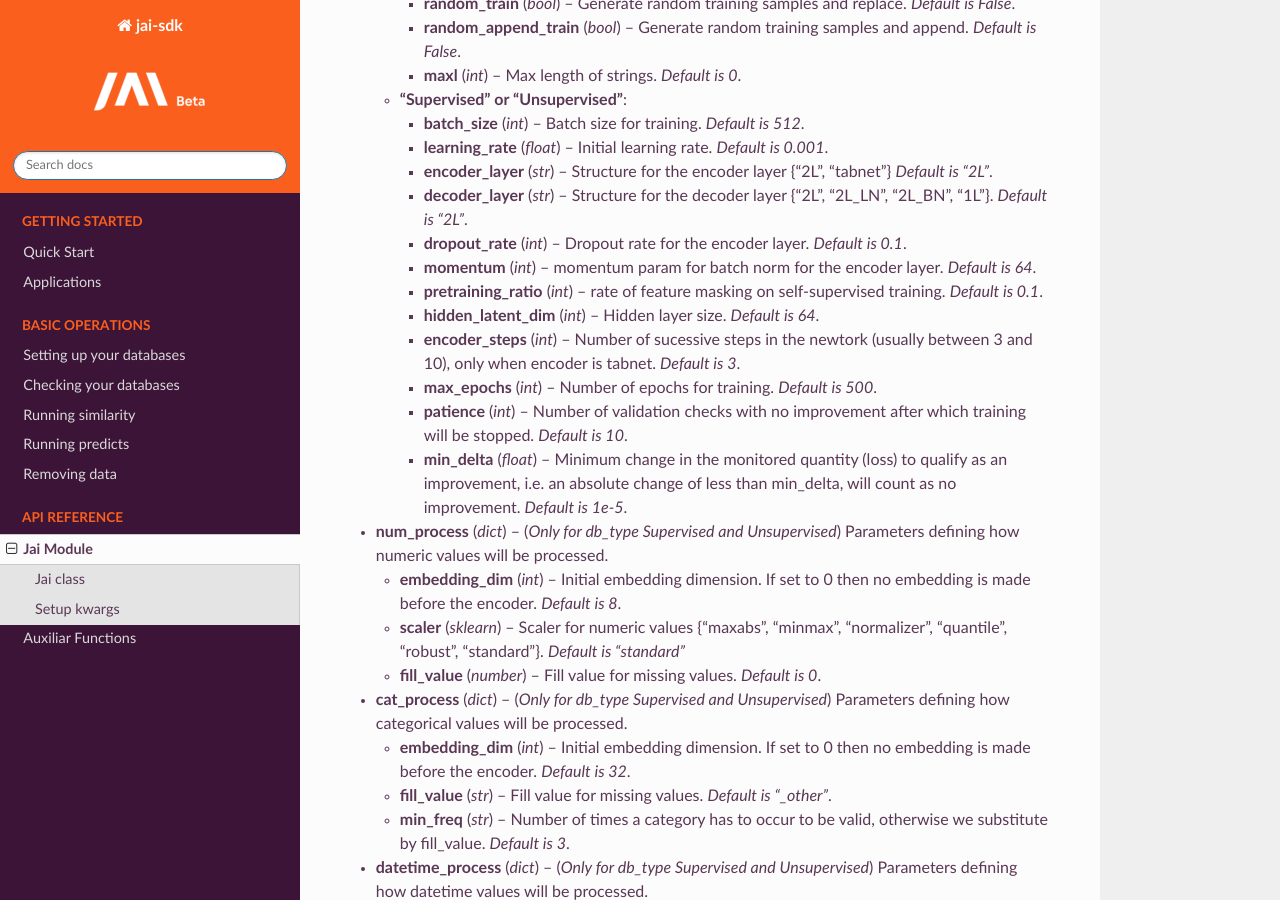
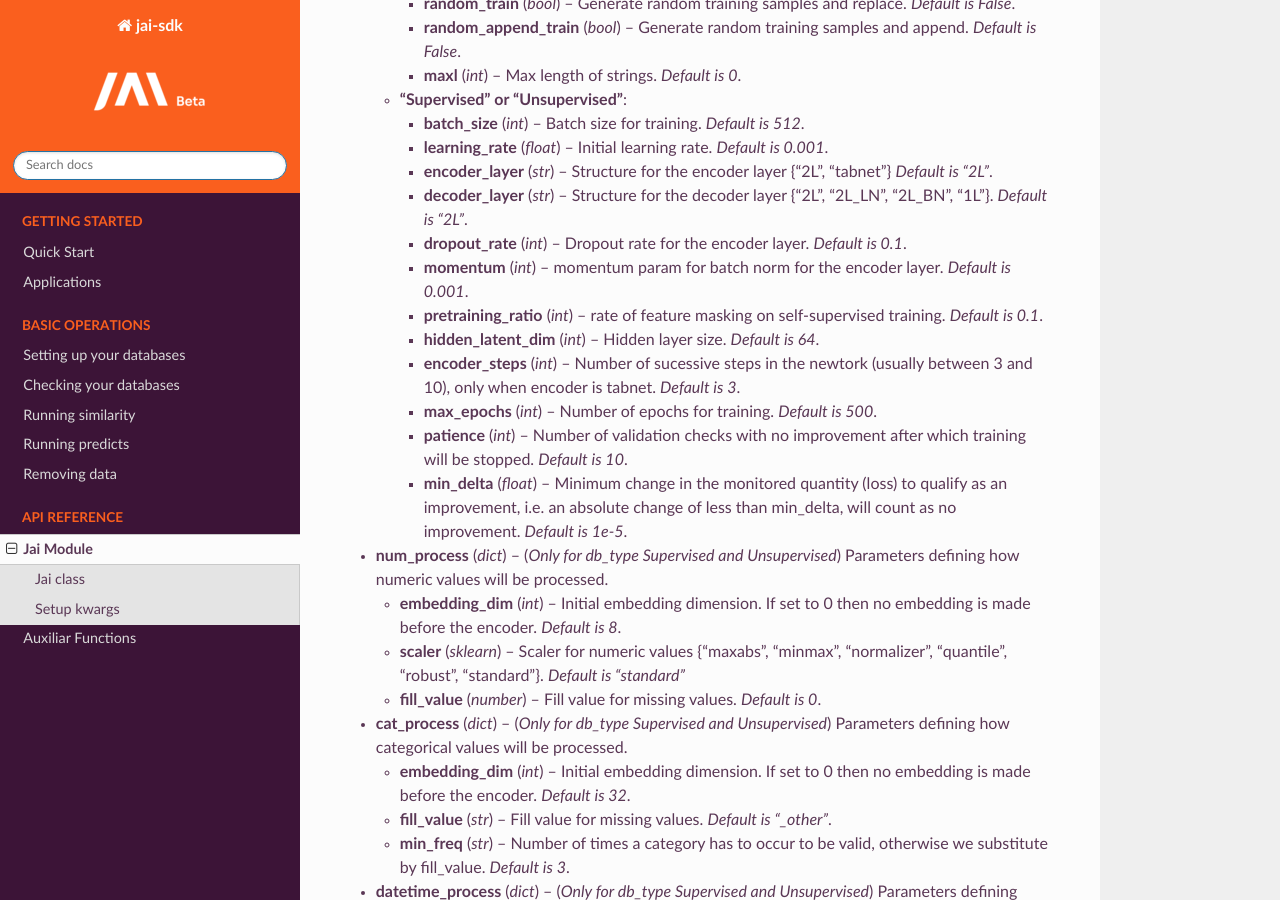
Before and after one commit to jquant/jai-sdk, a Sphinx documentation site: the page built from docs/source/jai.rst, in a window 1280 px wide and 900 px high, scrolled down 1484 px. Built offline with Sphinx 7.4.7 and the Read the Docs theme 2.0.0, drawn with Linux system fonts in a browser that asks for light colours.

Commit message:
ops docs

```diff
--- a/docs/source/jai.rst
+++ b/docs/source/jai.rst
@@ -90,7 +90,7 @@ it were in the body of a POST method.
     * **decoder_layer** (*str*) -- Structure for the decoder layer {"2L", "2L_LN", "2L_BN", "1L"}.
       *Default is "2L"*.
     * **dropout_rate** (*int*) -- Dropout rate for the encoder layer. *Default is 0.1*.
-    * **momentum** (*int*) -- momentum param for batch norm for the encoder layer. *Default is 64*.
+    * **momentum** (*int*) -- momentum param for batch norm for the encoder layer. *Default is 0.001*.
     * **pretraining_ratio** (*int*) -- rate of feature masking on self-supervised training.
       *Default is 0.1*.
     * **hidden_latent_dim** (*int*) -- Hidden layer size. *Default is 64*.
```
